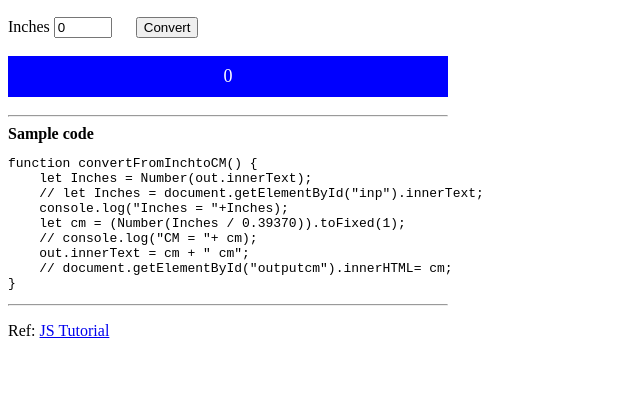
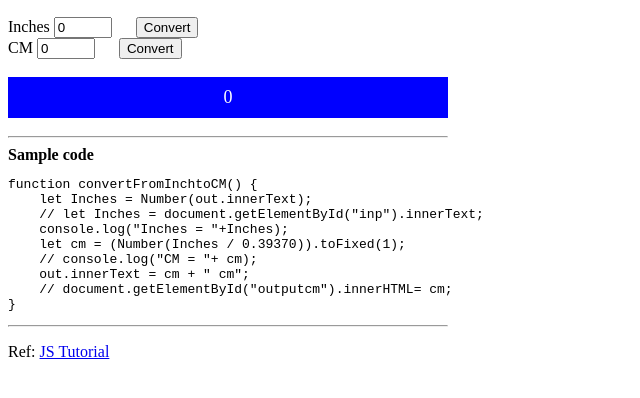
Before and after one commit to moaazgab/AdvancedProgramming, a plain HTML site: page CW2/ConvertFromtoInc.html in a window 1280 px wide. Shown: the part 50-448 px from the top of the page, without its empty margins (0-640 px from the left). Drawn offline with Linux system fonts and the light colour scheme.

Commit message:
Update ConvertFromtoInc.html

```diff
--- a/CW2/ConvertFromtoInc.html
+++ b/CW2/ConvertFromtoInc.html
@@ -27,6 +27,10 @@ Inches
 &emsp;
 <input type=button value=Convert onClick="convertFromInchtoCM()">
 <br>
+CM
+<input type=number value=0 id=inp onChange="out.innerText=value">
+&emsp;
+<input type=button value=Convert onClick="convertFromCMtoInches()">
 
 <p id=out>This text is not shown. Why?</p>
 
@@ -51,6 +55,17 @@ function convertFromInchtoCM() {
     out.innerText = cm + " cm";
     // document.getElementById("outputcm").innerHTML= cm;
 }
+
+function convertFromCMtoInches() {
+    let cm = Number(out.innerText);
+    // let Inches = document.getElementById("inp").innerText;
+    console.log("Inches = "+cm);
+    let inches = (Number(cm * 0.39370)).toFixed(1);
+    // console.log("CM = "+ cm);
+    out.innerText = inches + " inches";
+    // document.getElementById("outputcm").innerHTML= cm;
+}
+
     //global variable id is the HTML element with id
     //const title = document.getElementById("title");
     title.innerText = document.title;
```
